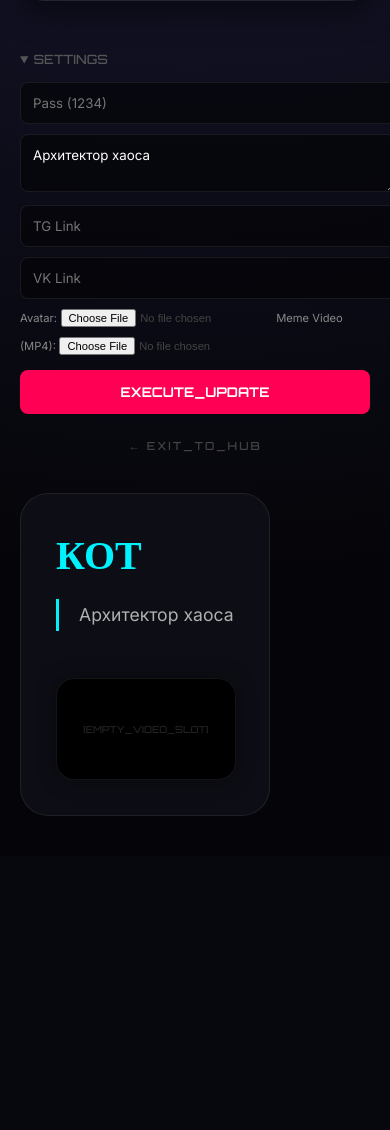
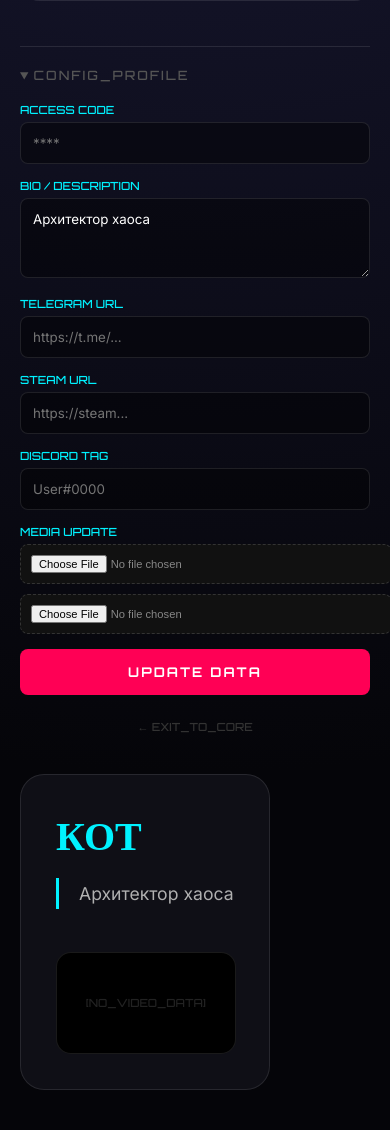
Before and after one commit to InTheNeko/neko, a Flask app: page /user/cat in a window 390 px wide, after a click on "CONFIG_PROFILE". Shown: the part 393-1523 px from the top of the page. Before the commit the page ends 1209 px from the top, so only its background shows below. Run offline with Flask 3, Linux system fonts and the light colour scheme.

```diff
--- a/app.py
+++ b/app.py
@@ -4,9 +4,8 @@ from flask_sqlalchemy import SQLAlchemy
 from werkzeug.utils import secure_filename
 
 app = Flask(__name__)
-app.secret_key = "dragon_ultra_edition_2026"
+app.secret_key = "dragon_pro_v2_2026"
 
-# Настройка путей
 basedir = os.path.abspath(os.path.dirname(__file__))
 app.config['SQLALCHEMY_DATABASE_URI'] = 'sqlite:///' + os.path.join(basedir, 'drakon.db')
 app.config['SQLALCHEMY_TRACK_MODIFICATIONS'] = False
@@ -16,7 +15,6 @@ if not os.path.exists(app.config['UPLOAD_FOLDER']):
     os.makedirs(app.config['UPLOAD_FOLDER'])
 
 db = SQLAlchemy(app)
-
 ADMIN_PASSWORD = "1234"
 
 class UserProfile(db.Model):
@@ -27,7 +25,8 @@ class UserProfile(db.Model):
     photo = db.Column(db.String(100), default="default.jpg")
     video = db.Column(db.String(100), default="")
     tg_link = db.Column(db.String(100), default="")
-    vk_link = db.Column(db.String(100), default="")
+    steam_link = db.Column(db.String(100), default="")
+    discord_tag = db.Column(db.String(100), default="")
 
 with app.app_context():
     db.create_all()
@@ -54,12 +53,9 @@ def home():
 @app.route('/user/<page_name>')
 def show_page(page_name):
     user = UserProfile.query.filter_by(username=page_name).first_or_404()
-
     photo_path = os.path.join(app.config['UPLOAD_FOLDER'], user.photo)
     photo_url = user.photo if user.photo and os.path.exists(photo_path) else "default.jpg"
-
     video_url = user.video if user.video and os.path.exists(os.path.join(app.config['UPLOAD_FOLDER'], user.video)) else None
-
     return render_template('index.html', user=user, current_photo=photo_url,
                            current_video=video_url, is_home=False, page_id=page_name)
 
@@ -67,11 +63,11 @@ def show_page(page_name):
 def edit_profile(page_name):
     if request.form.get('admin_password') != ADMIN_PASSWORD:
         return "Ошибка: Неверный пароль!", 403
-
     user = UserProfile.query.filter_by(username=page_name).first_or_404()
     user.bio = request.form.get('description')
     user.tg_link = request.form.get('tg_link')
-    user.vk_link = request.form.get('vk_link')
+    user.steam_link = request.form.get('steam_link')
+    user.discord_tag = request.form.get('discord_tag')
 
     photo_file = request.files.get('photo')
     if photo_file and photo_file.filename != '':
--- a/templates/index.html
+++ b/templates/index.html
@@ -8,83 +8,88 @@
     <style>
         :root {
             --bg-dark: #050509;
-            --bg-panel: rgba(16, 16, 24, 0.85);
+            --bg-panel: rgba(16, 16, 24, 0.95);
             --accent: #00f2ff;
-            --accent-glow: rgba(0, 242, 255, 0.4);
-            --border: rgba(255, 255, 255, 0.08);
+            --border: rgba(255, 255, 255, 0.1);
             --cyber-pink: #ff0055;
+            --input-bg: rgba(0, 0, 0, 0.4);
         }
 
         body {
-            margin: 0; background-color: var(--bg-dark);
+            margin: 0; background: var(--bg-dark);
             background-image: radial-gradient(circle at 50% -20%, #1e1e3f 0%, var(--bg-dark) 80%);
             color: #e0e0e0; font-family: 'Inter', sans-serif; min-height: 100vh;
         }
 
-        .container { max-width: 1200px; margin: 0 auto; padding: 40px 20px; }
+        .container { max-width: 1100px; margin: 0 auto; padding: 40px 20px; }
 
-        /* ГЛАВНАЯ */
+        /* HEADER */
         .main-title {
-            text-align: center; font-family: 'Orbitron'; font-size: clamp(2.5rem, 8vw, 4.5rem);
-            letter-spacing: 15px; color: #fff; text-shadow: 0 0 20px var(--accent-glow); margin-bottom: 60px;
+            text-align: center; font-family: 'Orbitron'; font-size: clamp(2.5rem, 8vw, 4rem);
+            letter-spacing: 15px; color: #fff; text-shadow: 0 0 20px rgba(0,242,255,0.4); margin-bottom: 60px;
         }
+
+        /* GRID HOME */
         .grid { display: grid; grid-template-columns: repeat(auto-fill, minmax(280px, 1fr)); gap: 20px; }
         .btn-user {
             background: var(--bg-panel); border: 1px solid var(--border); padding: 40px; border-radius: 20px;
             text-decoration: none; color: #fff; text-align: center; font-family: 'Orbitron'; font-weight: 700;
-            transition: 0.3s; backdrop-filter: blur(10px); text-transform: uppercase; letter-spacing: 2px;
+            transition: 0.3s; backdrop-filter: blur(10px); text-transform: uppercase;
         }
-        .btn-user:hover { border-color: var(--accent); box-shadow: 0 0 25px var(--accent-glow); transform: translateY(-5px); }
+        .btn-user:hover { border-color: var(--accent); transform: translateY(-5px); box-shadow: 0 0 20px rgba(0,242,255,0.2); }
 
-        /* ПРОФИЛЬ */
+        /* PROFILE LAYOUT */
         .layout { display: flex; gap: 40px; align-items: flex-start; }
         .side { flex: 0 0 300px; }
-        .pic-container {
-            width: 100%; aspect-ratio: 1/1; border-radius: 24px; overflow: hidden;
-            border: 2px solid var(--border); box-shadow: 0 10px 30px rgba(0,0,0,0.5);
-        }
+        .pic-container { width: 100%; aspect-ratio: 1/1; border-radius: 20px; overflow: hidden; border: 2px solid var(--border); }
         .pic { width: 100%; height: 100%; object-fit: cover; }
 
+        .social-grid { display: grid; grid-template-columns: 1fr 1fr; gap: 8px; margin-top: 15px; }
+        .soc-btn {
+            padding: 10px; border-radius: 8px; text-decoration: none; text-align: center;
+            font-family: 'Orbitron'; font-size: 0.65rem; color: #fff; border: 1px solid var(--border);
+            background: rgba(255,255,255,0.05); transition: 0.3s;
+        }
+        .soc-btn:hover { background: var(--accent); color: #000; }
+
+        /* MAIN CONTENT */
         .main-content {
-            flex: 1; display: flex; gap: 30px; background: var(--bg-panel);
-            padding: 35px; border-radius: 28px; border: 1px solid var(--border); backdrop-filter: blur(15px);
+            flex: 1; display: flex; flex-direction: column; gap: 25px; background: var(--bg-panel);
+            padding: 35px; border-radius: 24px; border: 1px solid var(--border); backdrop-filter: blur(10px);
         }
-        .bio-section { flex: 1; }
-        .video-section { flex: 0 0 320px; }
+        .video-wrapper {
+            width: 100%; border-radius: 15px; overflow: hidden; border: 1px solid var(--border);
+            background: #000; aspect-ratio: 16/9; display: flex; align-items: center; justify-content: center;
+        }
+        video { width: 100%; height: 100%; object-fit: contain; }
 
-        .video-wrapper {
-            width: 100%; border-radius: 18px; overflow: hidden; border: 1px solid var(--border);
-            background: #000; aspect-ratio: 9/16; display: flex; align-items: center; justify-content: center;
-            box-shadow: 0 0 20px rgba(0,0,0,0.4);
-        }
-        video { width: 100%; height: 100%; object-fit: cover; }
-
-        .user-name { font-family: 'Orbitron'; font-size: 2.5rem; margin: 0 0 20px 0; color: var(--accent); text-transform: uppercase; }
+        .user-name { font-family: 'Orbitron'; font-size: 2.5rem; margin: 0; color: var(--accent); text-transform: uppercase; }
         .user-bio { color: #b0b0b0; line-height: 1.8; white-space: pre-wrap; font-size: 1.1rem; border-left: 3px solid var(--accent); padding-left: 20px; }
 
-        .social-box { display: flex; gap: 10px; margin-top: 25px; }
-        .soc-btn {
-            flex: 1; padding: 12px; border-radius: 10px; text-decoration: none; text-align: center;
-            font-family: 'Orbitron'; font-size: 0.75rem; color: #fff; border: 1px solid var(--border); background: rgba(255,255,255,0.05);
-            transition: 0.3s;
-        }
-        .soc-btn:hover { background: var(--accent); color: #000; box-shadow: 0 0 15px var(--accent-glow); }
+        /* УДОБНЫЕ НАСТРОЙКИ */
+        .settings-panel { margin-top: 30px; border-top: 1px solid var(--border); padding-top: 20px; }
+        .settings-panel summary { cursor: pointer; color: #555; font-family: 'Orbitron'; font-size: 0.8rem; letter-spacing: 2px; }
+        .settings-panel summary:hover { color: var(--accent); }
+
+        .form-group { margin-bottom: 15px; }
+        .form-label { display: block; font-size: 0.7rem; color: var(--accent); margin-bottom: 5px; font-family: 'Orbitron'; text-transform: uppercase; }
 
         .inp {
-            width: 100%; background: rgba(0,0,0,0.5); border: 1px solid var(--border); color: #fff;
-            padding: 12px; border-radius: 8px; margin-bottom: 10px; font-family: inherit;
+            width: 100%; background: var(--input-bg); border: 1px solid var(--border); color: #fff;
+            padding: 12px; border-radius: 8px; box-sizing: border-box; font-family: inherit; transition: 0.3s;
         }
+        .inp:focus { border-color: var(--accent); outline: none; background: rgba(0,0,0,0.6); }
+
+        .file-input { font-size: 0.7rem; color: #888; background: #111; padding: 10px; border-radius: 8px; width: 100%; border: 1px dashed #333; }
+
         .btn-save {
-            width: 100%; padding: 14px; background: var(--cyber-pink); border: none;
-            border-radius: 8px; color: #fff; font-family: 'Orbitron'; font-weight: 700; cursor: pointer; transition: 0.3s;
+            width: 100%; padding: 15px; background: var(--cyber-pink); border: none;
+            border-radius: 8px; color: #fff; font-family: 'Orbitron'; font-weight: 700; cursor: pointer;
+            text-transform: uppercase; letter-spacing: 2px; transition: 0.3s;
         }
-        .btn-save:hover { filter: brightness(1.2); box-shadow: 0 0 15px rgba(255, 0, 85, 0.4); }
+        .btn-save:hover { box-shadow: 0 0 20px rgba(255,0,85,0.4); transform: scale(1.02); }
 
-        @media (max-width: 1000px) {
-            .layout, .main-content { flex-direction: column; }
-            .side, .video-section { width: 100%; flex: none; }
-            .video-wrapper { aspect-ratio: 16/9; }
-        }
+        @media (max-width: 900px) { .layout { flex-direction: column; } .side { width: 100%; } }
     </style>
 </head>
 <body>
@@ -100,31 +105,49 @@
         <div class="layout">
             <div class="side">
                 <div class="pic-container">
-                    <img src="{{ url_for('static', filename='uploads/' + current_photo) }}" class="pic" onerror="this.src='https://via.placeholder.com/300?text=NO_IMAGE'">
+                    <img src="{{ url_for('static', filename='uploads/' + current_photo) }}" class="pic" onerror="this.src='https://via.placeholder.com/300?text=USER_OFFLINE'">
                 </div>
 
-                <div class="social-box">
+                <div class="social-grid">
                     {% if user.tg_link %}<a href="{{ user.tg_link }}" target="_blank" class="soc-btn">TELEGRAM</a>{% endif %}
-                    {% if user.vk_link %}<a href="{{ user.vk_link }}" target="_blank" class="soc-btn">VK</a>{% endif %}
+                    {% if user.steam_link %}<a href="{{ user.steam_link }}" target="_blank" class="soc-btn">STEAM</a>{% endif %}
+                    {% if user.discord_tag %}<div class="soc-btn" title="{{ user.discord_tag }}">DISCORD</div>{% endif %}
                 </div>
 
-                <div style="margin-top: 25px;">
-                    <details style="font-size: 0.8rem;">
-                        <summary style="cursor: pointer; color: #555; font-family: 'Orbitron';">SETTINGS</summary>
-                        <form action="{{ url_for('edit_profile', page_name=page_id) }}" method="POST" enctype="multipart/form-data" style="margin-top:15px;">
-                            <input type="password" name="admin_password" class="inp" placeholder="Pass (1234)" required>
-                            <textarea name="description" class="inp" placeholder="Profile bio...">{{ user.bio }}</textarea>
-                            <input type="text" name="tg_link" class="inp" placeholder="TG Link" value="{{ user.tg_link }}">
-                            <input type="text" name="vk_link" class="inp" placeholder="VK Link" value="{{ user.vk_link }}">
-                            <label style="font-size: 0.7rem; color: #888;">Avatar:</label>
-                            <input type="file" name="photo" style="margin-bottom:10px; font-size:0.7rem; color: #444;">
-                            <label style="font-size: 0.7rem; color: #888;">Meme Video (MP4):</label>
-                            <input type="file" name="video" style="margin-bottom:15px; font-size:0.7rem; color: #444;">
-                            <button type="submit" class="btn-save">EXECUTE_UPDATE</button>
+                <div class="settings-panel">
+                    <details>
+                        <summary>CONFIG_PROFILE</summary>
+                        <form action="{{ url_for('edit_profile', page_name=page_id) }}" method="POST" enctype="multipart/form-data" style="margin-top:20px;">
+                            <div class="form-group">
+                                <label class="form-label">Access Code</label>
+                                <input type="password" name="admin_password" class="inp" placeholder="****" required>
+                            </div>
+                            <div class="form-group">
+                                <label class="form-label">Bio / Description</label>
+                                <textarea name="description" class="inp" style="height: 80px;">{{ user.bio }}</textarea>
+                            </div>
+                            <div class="form-group">
+                                <label class="form-label">Telegram URL</label>
+                                <input type="text" name="tg_link" class="inp" placeholder="https://t.me/..." value="{{ user.tg_link }}">
+                            </div>
+                            <div class="form-group">
+                                <label class="form-label">Steam URL</label>
+                                <input type="text" name="steam_link" class="inp" placeholder="https://steam..." value="{{ user.steam_link }}">
+                            </div>
+                            <div class="form-group">
+                                <label class="form-label">Discord Tag</label>
+                                <input type="text" name="discord_tag" class="inp" placeholder="User#0000" value="{{ user.discord_tag }}">
+                            </div>
+                            <div class="form-group">
+                                <label class="form-label">Media Update</label>
+                                <input type="file" name="photo" class="file-input" style="margin-bottom:10px;">
+                                <input type="file" name="video" class="file-input">
+                            </div>
+                            <button type="submit" class="btn-save">Update Data</button>
                         </form>
                     </details>
                 </div>
-                <a href="/" style="display:block; margin-top:25px; text-align:center; color:#444; text-decoration:none; font-family: 'Orbitron'; font-size:0.7rem; letter-spacing: 2px;">← EXIT_TO_HUB</a>
+                <a href="/" style="display:block; margin-top:25px; text-align:center; color:#333; text-decoration:none; font-family: 'Orbitron'; font-size:0.7rem;">← EXIT_TO_CORE</a>
             </div>
 
             <div class="main-content">
@@ -140,9 +163,7 @@
                                 <source src="{{ url_for('static', filename='uploads/' + current_video) }}" type="video/mp4">
                             </video>
                         {% else %}
-                            <div style="color: #222; font-family: 'Orbitron'; font-size: 0.6rem; text-align: center; padding: 20px;">
-                                [EMPTY_VIDEO_SLOT]
-                            </div>
+                            <div style="color: #222; font-family: 'Orbitron'; font-size: 0.7rem;">[NO_VIDEO_DATA]</div>
                         {% endif %}
                     </div>
                 </div>
```
